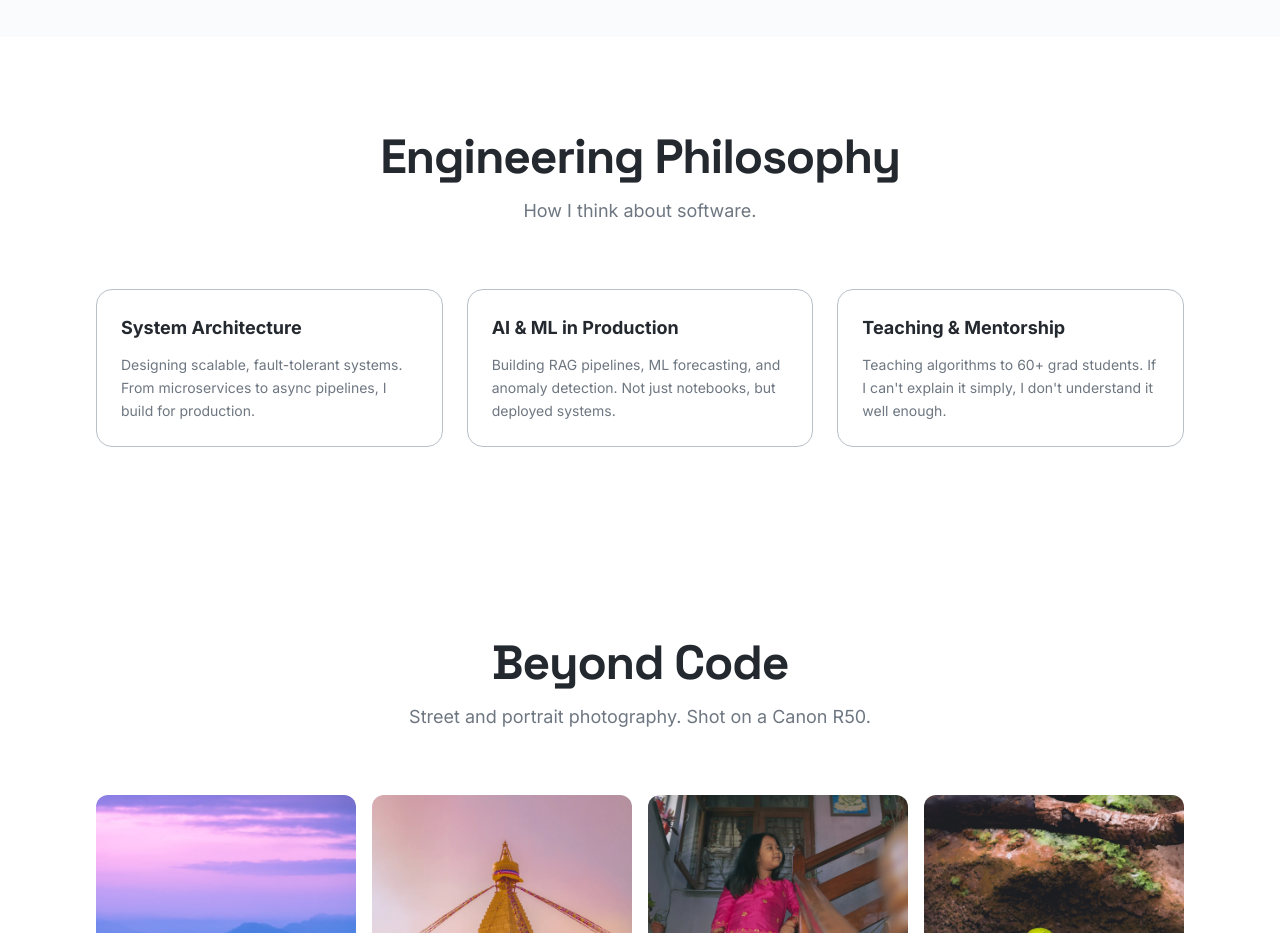
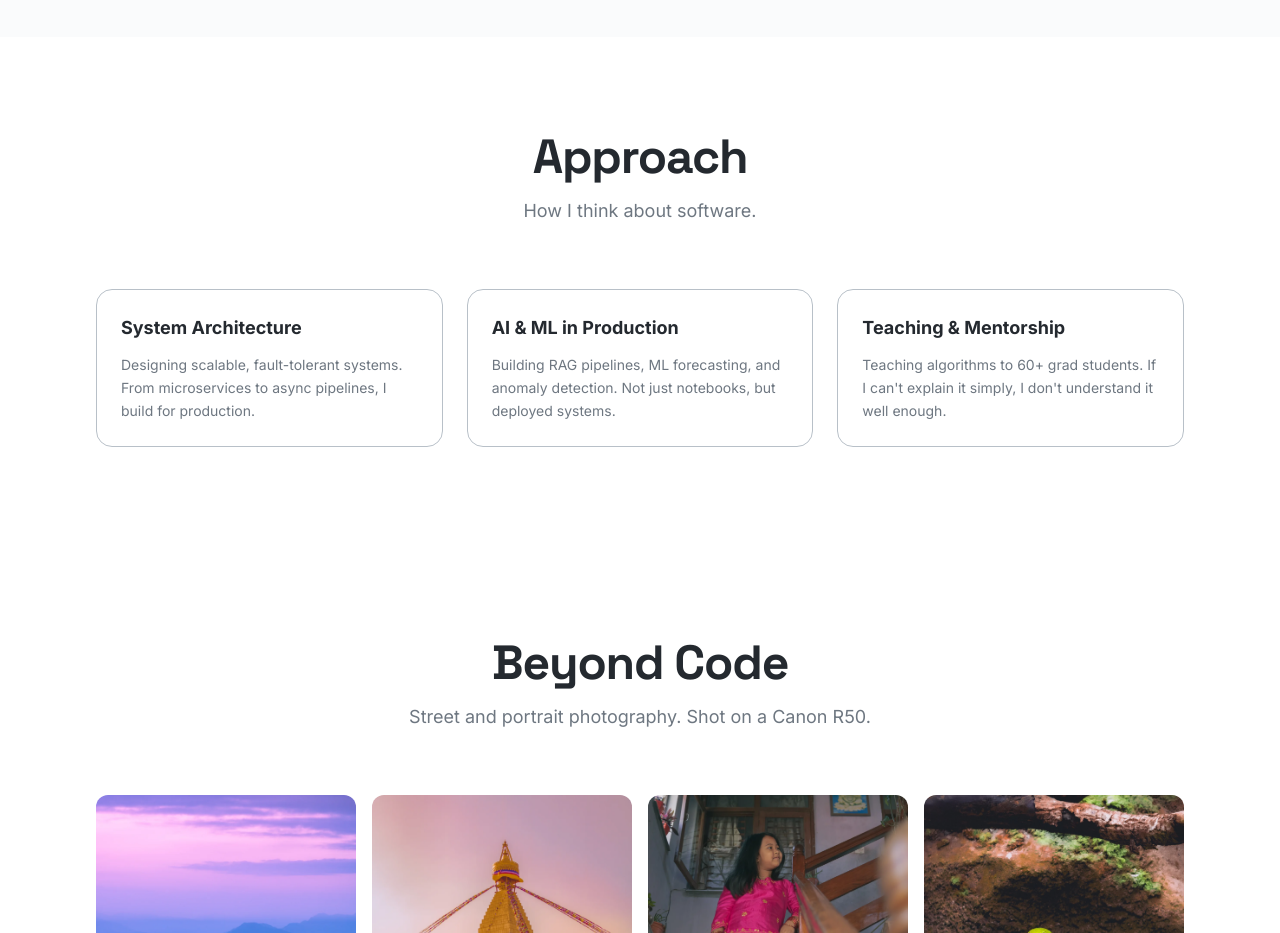
Before and after one commit to aabhiyann/portfolio-abhiyan, a React (Vite) app: page /about in a window 1280 px wide. Shown: the part 3220-4153 px from the top of the page. Built offline with nearby package versions, Linux system fonts and the light colour scheme.

Commit message:
fix(about): rename 'Engineering Philosophy' to 'Approach'

```diff
--- a/src/pages/About.tsx
+++ b/src/pages/About.tsx
@@ -147,7 +147,7 @@ function About() {
       <section className="py-24 bg-bg-primary">
         <div className="max-w-6xl mx-auto px-6 md:px-8">
           <SectionTitle
-            title="Engineering Philosophy"
+            title="Approach"
             subtitle="How I think about software."
           />
           <div className="grid grid-cols-1 md:grid-cols-2 lg:grid-cols-3 gap-6">
```
